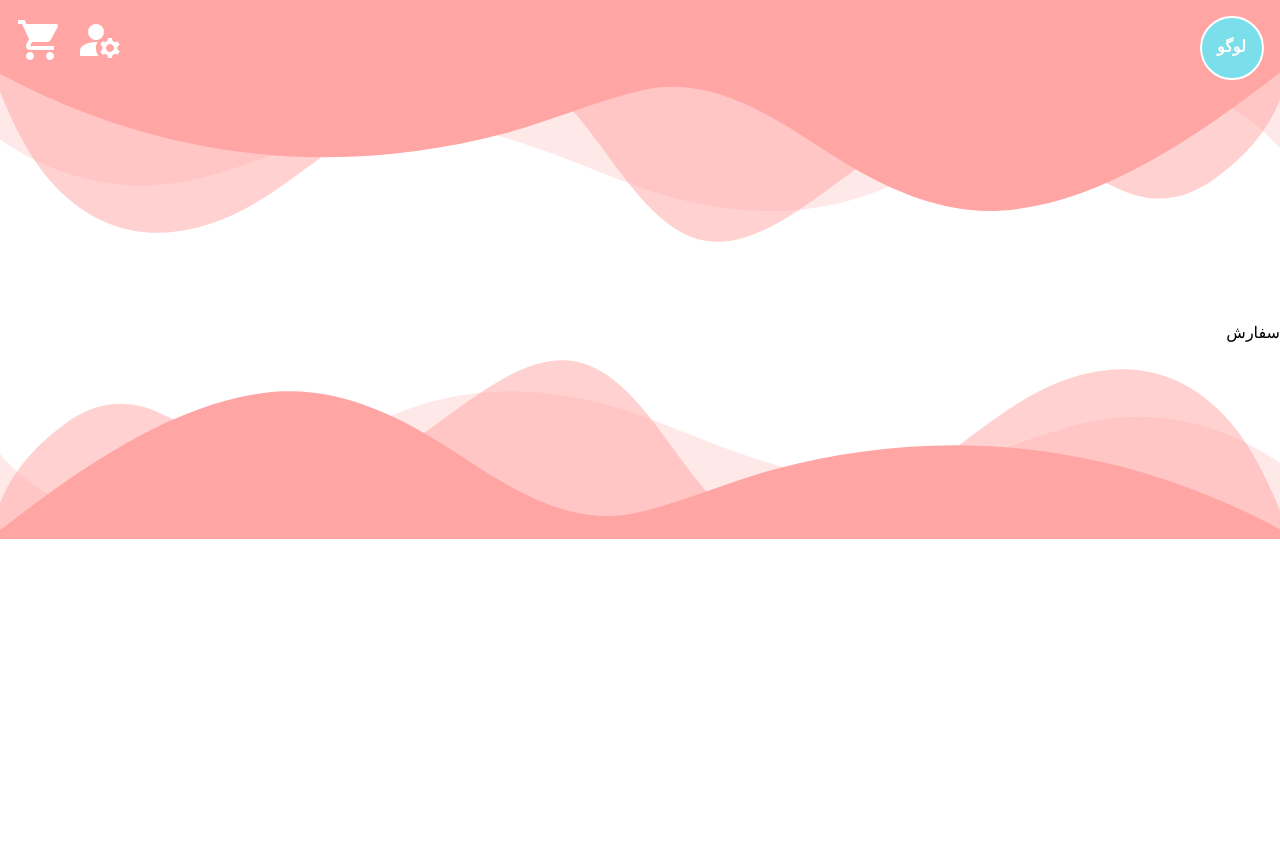
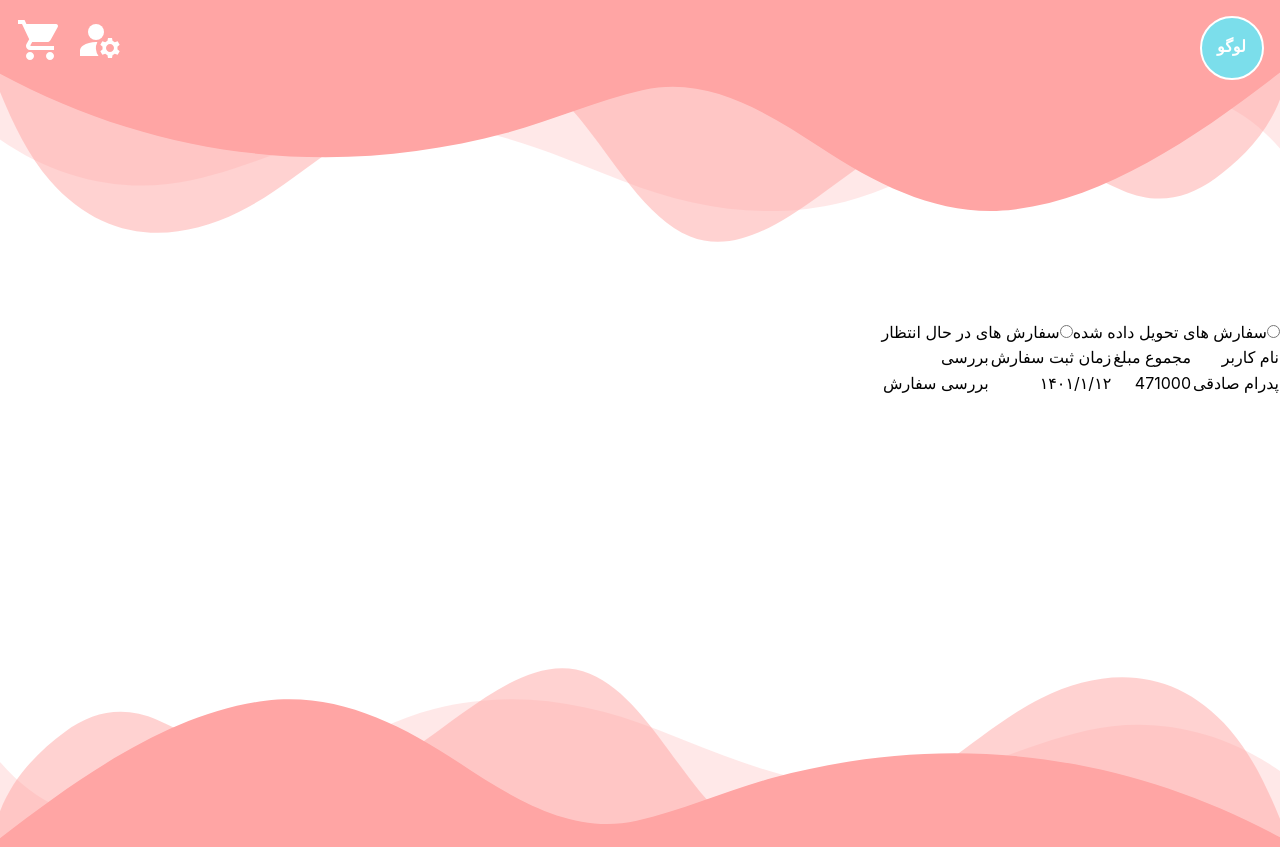
Before and after one commit to sima-ziyaei/onlineShop-project-reactJs, a React (Create React App) app: page /order in a window 1280 px wide. Before the commit the page ends 800 px from the top, so only its background shows below. Built offline with nearby package versions, Linux system fonts and the light colour scheme; data requests are answered from the project's data file.

Commit message:
complete logic of orders page

```diff
--- a/db.json
+++ b/db.json
@@ -477,6 +477,33 @@
         "delivered": "false",
         "createdAt": 1646158398160,
         "id": 1
+      },
+      {
+        "username": "سیما",
+        "lastname": "ضیایی",
+        "address": "تهران میدان آزادی ",
+        "phone": "09032855606",
+        "expectAt": 1649771200000,
+        "products": [
+          {
+            "id": 26,
+            "name": "تاب کودک مدل فلورا",
+            "count": "1",
+            "price": "471000",
+            "image": "b7b1754d9e82674138512445576bba26"
+          },
+          {
+            "id":3,
+            "name":"ظرف غذای کودک هوبی لایف کد 1175",
+            "count":"2",
+            "price":"120000",
+            "image": "b7b1754d9e82674138512445576bba26"
+          }
+        ],
+        "prices": 711000,
+        "delivered": "true",
+        "createdAt": 1646158398160,
+        "id": 2
       }
     ],
     "whoami": {
--- a/package.json
+++ b/package.json
@@ -6,6 +6,7 @@
     "@testing-library/jest-dom": "^5.16.4",
     "@testing-library/react": "^13.3.0",
     "@testing-library/user-event": "^13.5.0",
+    "axios": "^0.27.2",
     "formik": "^2.2.9",
     "framer-motion": "^7.0.0",
     "react": "^18.2.0",
--- a/src/Layout/Footer.js
+++ b/src/Layout/Footer.js
@@ -3,11 +3,11 @@ import '../styles/footer.css'
 function Footer() {
     return (
         <div>
-            <div class="footerContain">
+            <div className="footerContain">
     <svg data-name="Layer 1" xmlns="http://www.w3.org/2000/svg" viewBox="0 0 1200 120" preserveAspectRatio="none">
-        <path d="M0,0V46.29c47.79,22.2,103.59,32.17,158,28,70.36-5.37,136.33-33.31,206.8-37.5C438.64,32.43,512.34,53.67,583,72.05c69.27,18,138.3,24.88,209.4,13.08,36.15-6,69.85-17.84,104.45-29.34C989.49,25,1113-14.29,1200,52.47V0Z" opacity=".25" class="shape-fill"></path>
-        <path d="M0,0V15.81C13,36.92,27.64,56.86,47.69,72.05,99.41,111.27,165,111,224.58,91.58c31.15-10.15,60.09-26.07,89.67-39.8,40.92-19,84.73-46,130.83-49.67,36.26-2.85,70.9,9.42,98.6,31.56,31.77,25.39,62.32,62,103.63,73,40.44,10.79,81.35-6.69,119.13-24.28s75.16-39,116.92-43.05c59.73-5.85,113.28,22.88,168.9,38.84,30.2,8.66,59,6.17,87.09-7.5,22.43-10.89,48-26.93,60.65-49.24V0Z" opacity=".5" class="shape-fill"></path>
-        <path d="M0,0V5.63C149.93,59,314.09,71.32,475.83,42.57c43-7.64,84.23-20.12,127.61-26.46,59-8.63,112.48,12.24,165.56,35.4C827.93,77.22,886,95.24,951.2,90c86.53-7,172.46-45.71,248.8-84.81V0Z" class="shape-fill"></path>
+        <path d="M0,0V46.29c47.79,22.2,103.59,32.17,158,28,70.36-5.37,136.33-33.31,206.8-37.5C438.64,32.43,512.34,53.67,583,72.05c69.27,18,138.3,24.88,209.4,13.08,36.15-6,69.85-17.84,104.45-29.34C989.49,25,1113-14.29,1200,52.47V0Z" opacity=".25" className="shape-fill"></path>
+        <path d="M0,0V15.81C13,36.92,27.64,56.86,47.69,72.05,99.41,111.27,165,111,224.58,91.58c31.15-10.15,60.09-26.07,89.67-39.8,40.92-19,84.73-46,130.83-49.67,36.26-2.85,70.9,9.42,98.6,31.56,31.77,25.39,62.32,62,103.63,73,40.44,10.79,81.35-6.69,119.13-24.28s75.16-39,116.92-43.05c59.73-5.85,113.28,22.88,168.9,38.84,30.2,8.66,59,6.17,87.09-7.5,22.43-10.89,48-26.93,60.65-49.24V0Z" opacity=".5" className="shape-fill"></path>
+        <path d="M0,0V5.63C149.93,59,314.09,71.32,475.83,42.57c43-7.64,84.23-20.12,127.61-26.46,59-8.63,112.48,12.24,165.56,35.4C827.93,77.22,886,95.24,951.2,90c86.53-7,172.46-45.71,248.8-84.81V0Z" className="shape-fill"></path>
     </svg>
 </div>
 
--- a/src/pages/ManageForm.js
+++ b/src/pages/ManageForm.js
@@ -46,7 +46,6 @@ export default function ManageForm() {
       }}
       onSubmit={(values, { setSubmitting }) => {
         setTimeout(() => {
-          console.log(JSON.stringify(values, null, 2));
           setSubmitting(false);
           setChangeNav(false);
           navigate("/commodity");
--- a/src/pages/panel/Order.js
+++ b/src/pages/panel/Order.js
@@ -1,5 +1,107 @@
+import axios from "axios";
+import { useEffect, useState } from "react";
+
 function Order() {
-    return ( <div className="mt-64">سفارش</div> );
+  const [deliveredOrders, setDeliveredOrders] = useState([]);
+  const [notDeliveredOrders, setNotDeliveredOrders] = useState([]);
+  const [delivered, setDelivered] = useState(false);
+  const URL = "http://localhost:3001/";
+  const option = {
+    year: "numeric",
+    month: "numeric",
+    day: "numeric",
+  };
+
+  useEffect(() => {
+    getDeliveredOrders();
+    getNotDeliveredOrders();
+  }, []);
+
+  const getDeliveredOrders = () => {
+    axios
+      .get(`${URL}orders?delivered=true`)
+      .then((res) => {
+        setDeliveredOrders(res.data);
+      })
+      .catch((err) => console.log(err));
+  };
+
+  const getNotDeliveredOrders = () => {
+    axios
+      .get(`${URL}orders?delivered=false`)
+      .then((res) => {
+        setNotDeliveredOrders(res.data);
+      })
+      .catch((err) => console.log(err));
+  };
+
+  const handleChange=(event)=>{
+    setDelivered(event.target.value)
+  }
+
+  return (
+    <div className="my-64">
+      <div>
+        <input
+          type="radio"
+          id="delivered"
+          name="isDelivered"
+          value="delivered"
+          checked={delivered==="delivered"}
+          onChange={handleChange}
+        />
+          <label for="delivered">سفارش های تحویل داده شده</label>
+
+        <input
+          type="radio"
+          id="notDelivered"
+          name="isDelivered"
+          value="notDelivered"
+          checked={delivered === "notDelivered"}
+          onChange={handleChange}
+        />
+          <label for="notDelivered">سفارش های در حال انتظار</label>
+      </div>
+      <table>
+        <tr>
+          <td>نام کاربر</td>
+          <td>مجموع مبلغ</td>
+          <td>زمان ثبت سفارش</td>
+          <td>بررسی</td>
+        </tr>
+
+        {delivered === "delivered"
+          ? deliveredOrders.map((el) => {
+              return (
+                <tr>
+                  <td>
+                    {el.username} {el.lastname}
+                  </td>
+                  <td>{el.prices}</td>
+                  <td>
+                    {new Date(el.expectAt).toLocaleString("fa-IR", option)}
+                  </td>
+                  <td>بررسی سفارش</td>
+                </tr>
+              );
+            })
+          : notDeliveredOrders.map((el) => {
+              return (
+                <tr>
+                  <td>
+                    {el.username} {el.lastname}
+                  </td>
+                  <td>{el.prices}</td>
+                  <td>
+                    {new Date(el.expectAt).toLocaleString("fa-IR", option)}
+                  </td>
+                  <td>بررسی سفارش</td>
+                </tr>
+              );
+            })}
+      </table>
+    </div>
+  );
 }
 
 export default Order;
```
Also changed, not shown: 1 other file (tests, documents, lock files or other folders).
